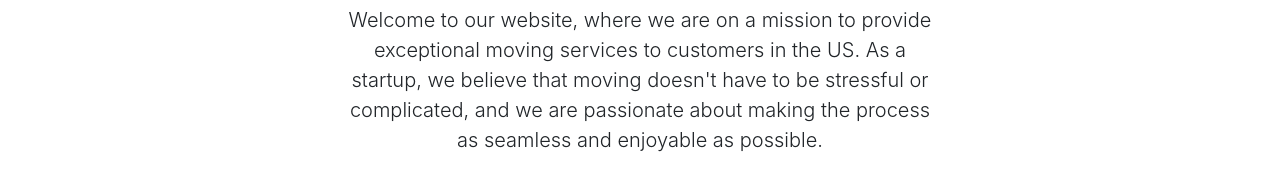
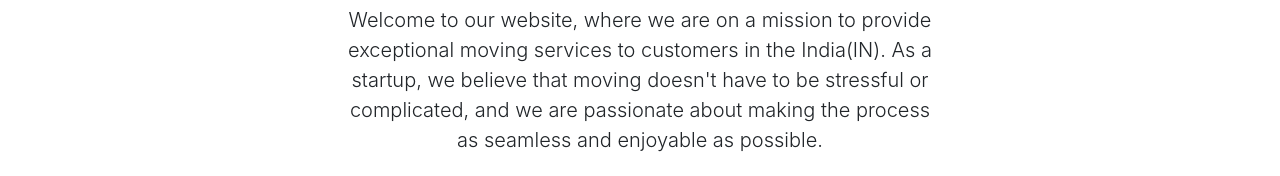
Before and after one commit to Kushagra-Rai-Nova/Movers, a plain HTML site: page index.html in a window 1280 px wide. Shown: the part 224-400 px from the top of the page. Drawn offline with nearby package versions, Linux system fonts and the light colour scheme; files that its build step writes are made by us from their sources.

Commit message:
Update index.html

```diff
--- a/index.html
+++ b/index.html
@@ -55,7 +55,7 @@
     <h1 class="display-4 fw-bold text-body-emphasis">Move With Joy</h1>
     <div class="col-lg-6 mx-auto">
       <p class="lead mb-4">Welcome to our website, where we are on a mission to provide exceptional moving services to
-        customers in the US. As a
+        customers in the India(IN). As a
         startup, we believe that moving doesn't have to be stressful or complicated, and we are passionate about making
         the
         process as seamless and enjoyable as possible.
```
